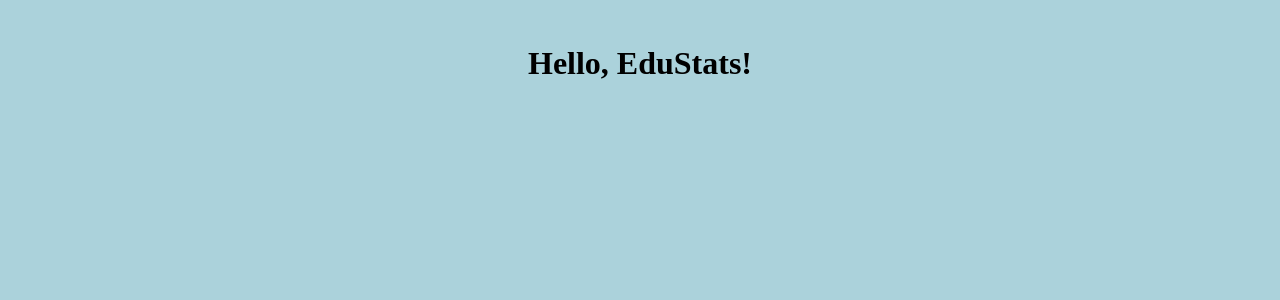
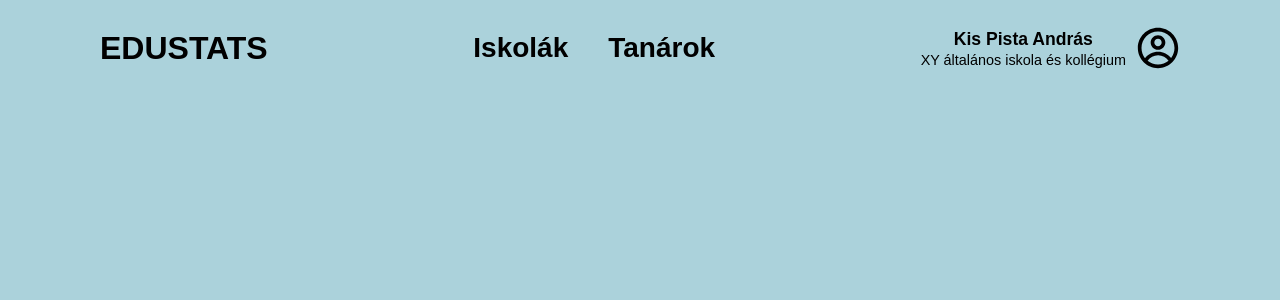
Before and after one commit to sacaaa/szoftverfejlesztesi-modszertanok-projekt, a React (Vite) app in the folder src/client/: page / in a window 1280 px wide. Shown: the top 300 px of the page. Built offline with nearby package versions, Linux system fonts and the light colour scheme.

Commit message:
Alap Navbar elkészítve

```diff
--- a/src/client/package.json
+++ b/src/client/package.json
@@ -12,6 +12,7 @@
   "dependencies": {
     "react": "^18.3.1",
     "react-dom": "^18.3.1",
+    "react-icons": "^5.3.0",
     "react-router-dom": "^6.26.2"
   },
   "devDependencies": {
--- a/src/client/src/App.css
+++ b/src/client/src/App.css
@@ -1,5 +1,5 @@
 #root {
-  max-width: 1280px;
+  max-width: var(--main-max-width);
   margin: 0 auto;
   padding: 1rem;
   text-align: center;
--- a/src/client/src/App.tsx
+++ b/src/client/src/App.tsx
@@ -1,4 +1,5 @@
 import { BrowserRouter as Router, Routes, Route } from 'react-router-dom'
+import HomePage from './pages/HomePage/HomePage';
 import './App.css'
 
 function App() {
@@ -6,7 +7,7 @@ function App() {
     <>
       <Router>
         <Routes>
-          <Route path="/" element={<h1>Hello, EduStats!</h1>} />
+          <Route path="/" element={<HomePage />} />
         </Routes>
       </Router>
     </>
--- /dev/null
+++ b/src/client/src/components/Navbar.css
@@ -0,0 +1,61 @@
+* {
+    margin: 0;
+    padding: 0;
+    box-sizing: border-box;
+}
+
+body {
+    font-family: Arial, sans-serif;
+}
+
+.navbar {
+    display: flex;
+    justify-content: space-between;
+    align-items: center;
+    padding: 10px 20px;;
+}
+
+.navbar-left h1 {
+    font-size: 2rem;
+    font-weight: bold;
+}
+
+.navbar-center a {
+    margin: 0 20px;
+    font-size: 1.75rem;
+    text-decoration: none;
+    color: black;
+    font-weight: bold;
+}
+
+.navbar-right {
+    display: flex;
+    align-items: center;
+}
+
+.profile {
+    text-align: center;
+    margin-right: 10px;
+}
+
+.profile span {
+    font-size: 1.1rem;
+    font-weight: bold;
+}
+
+.profile p {
+    font-size: 0.9rem;
+    margin-top: 2px;
+}
+
+.profile img {
+    width: 32px;
+    height: 32px;
+    border-radius: 50%;
+    margin-left: 10px;
+}
+
+.profile-img {
+    width: 2.75rem;
+    height: 2.75rem;
+}
--- /dev/null
+++ b/src/client/src/components/Navbar.tsx
@@ -0,0 +1,23 @@
+import { CgProfile } from "react-icons/cg";
+import './Navbar.css';
+
+export default function Navbar() {
+    return (<>
+        <nav className="navbar">
+            <div className="navbar-left">
+                <h1>EDUSTATS</h1>
+            </div>
+            <div className="navbar-center">
+                <a href="#">Iskolák</a>
+                <a href="#">Tanárok</a>
+            </div>
+            <div className="navbar-right">
+                <div className="profile">
+                    <span>Kis Pista András</span>
+                    <p>XY általános iskola és kollégium</p>
+                </div>
+                <CgProfile className="profile-img"/>
+            </div>
+        </nav>
+    </>)
+}
--- a/src/client/src/index.css
+++ b/src/client/src/index.css
@@ -1,6 +1,7 @@
 :root {
     --main-bg-color: #ABD2DB;
     --main-text-color: black;
+    --main-max-width: 90%;
 }
 
 body {
--- /dev/null
+++ b/src/client/src/pages/HomePage/HomePage.tsx
@@ -0,0 +1,7 @@
+import Navbar from "../../components/Navbar";
+
+export default function HomePage() {
+    return (<>
+        <Navbar />
+    </>)
+}
```
Also changed, not shown: 1 other file (tests, documents, lock files or other folders).
